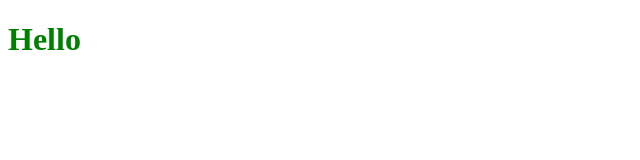
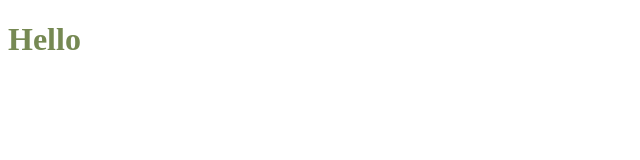
Before and after one commit to greatAlhazen/sass-landing-page, a website: page index.html in a window 1280 px wide. Shown: the full height of the page, 0-640 px from the left. Drawn offline with Linux system fonts and the light colour scheme.

Commit message:
add live watching to compile:sass in the package.json and test

```diff
--- a/package.json
+++ b/package.json
@@ -4,7 +4,7 @@
   "description": "restaurant landing page with sass",
   "main": "index.js",
   "scripts": {
-    "compile:sass": "node-sass sass/main.scss css/style.css"
+    "compile:sass": "node-sass sass/main.scss css/style.css -w"
   },
   "author": "Enes Uraz",
   "license": "ISC",
--- a/sass/main.scss
+++ b/sass/main.scss
@@ -1,4 +1,4 @@
-$color-primary:green;
+$color-primary:#768953;
 
 h1{
     color:$color-primary;
```
Also changed, not shown: css/style.css.
